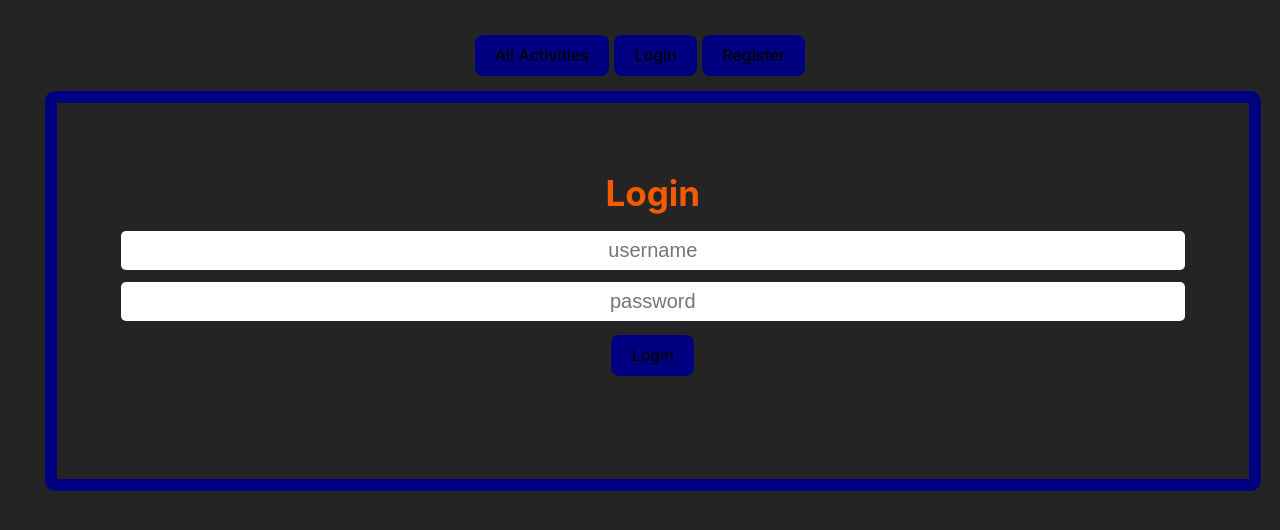
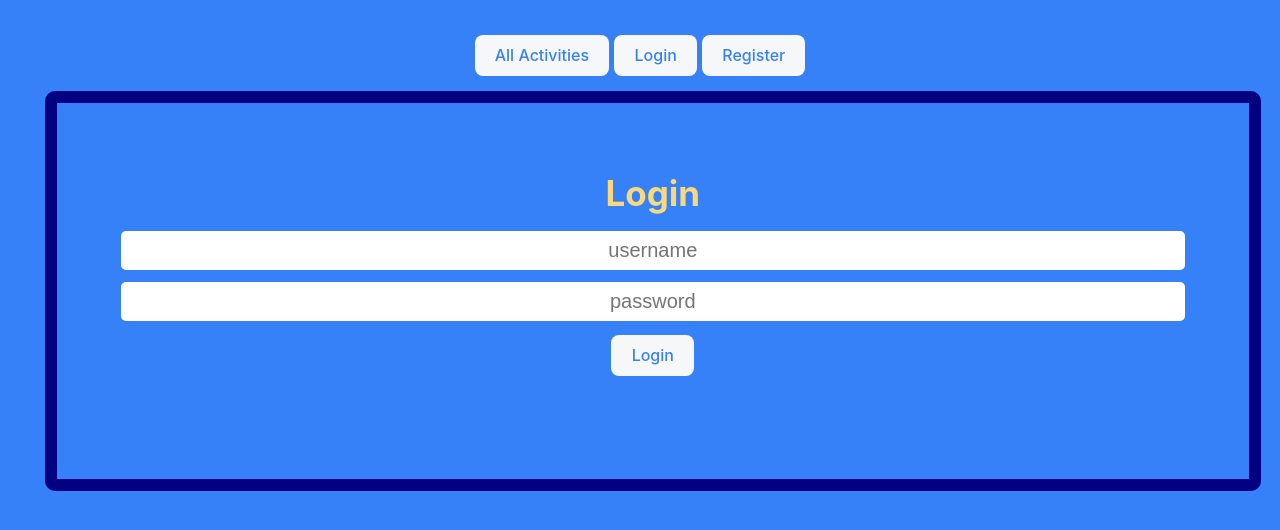
Before and after one commit to Fullstack-Group-2/Activiocity, a React (Vite) app: page /Login in a window 1280 px wide. Shown: the top 530 px of the page. Built offline with nearby package versions, Linux system fonts and the light colour scheme.

Commit message:
added color pallete to app

```diff
--- a/src/client/App.css
+++ b/src/client/App.css
@@ -12,13 +12,16 @@ button {
   font-size: 1em;
   font-weight: 500;
   font-family: inherit;
-  background-color: navy;
+  background-color: #f6f7f8;
+  color:#3681f7;
   cursor: pointer;
   transition: border-color 0.25s;
   margin: .2vw;
 }
 button:hover {
-  border-color: maroon;
+  border-color: #abd2b6;
+  background-color: #f9d97c;
+
 }
 button:focus,
 button:focus-visible {
@@ -26,12 +29,12 @@ button:focus-visible {
 }
 
 #activityBox{
-  background-color: navy;
+  background-color: #abd2b6;
   border-radius: 5px;
 }
 
 h1{
-  color: burlywood;
+  color: #abd2b6;
 }
 
 h2{
@@ -42,15 +45,15 @@ h2{
 /* a is all the activity titles and got rid of the underlining after clicking*/
 a{
   font-weight: 500;
-  color: maroon;
+  color: navy;
   text-decoration: inherit;
 }
 a:hover{
-  color:darkolivegreen;
+  color:#f6f7f8;
 }
 
 #activityDesc{
-  color:darkgoldenrod;
+  color:#f9d97c;
 }
 .search{
   border-radius: 8px;
@@ -59,7 +62,7 @@ a:hover{
   font-size: 1em;
   font-weight: 500;
   font-family: inherit;
-  background-color: grey;
+  background-color: #f6f7f8;
   cursor: pointer;
   transition: border-color 0.25s;
   margin: .2vw;
--- a/src/client/components/Form.css
+++ b/src/client/components/Form.css
@@ -19,7 +19,7 @@
 .form-box h2{
   font-size: 35px ;
   text-align: center;
-  color: #F55A00;
+  color: #f9d97c;
   margin: 0 0 .5vh 0;
 }
 
--- a/src/client/index.css
+++ b/src/client/index.css
@@ -5,7 +5,7 @@
 
   color-scheme: light dark;
   color: rgba(255, 255, 255, 0.87);
-  background-color: #242424;
+  background-color: #3681f7;
 
   font-synthesis: none;
   text-rendering: optimizeLegibility;
```
